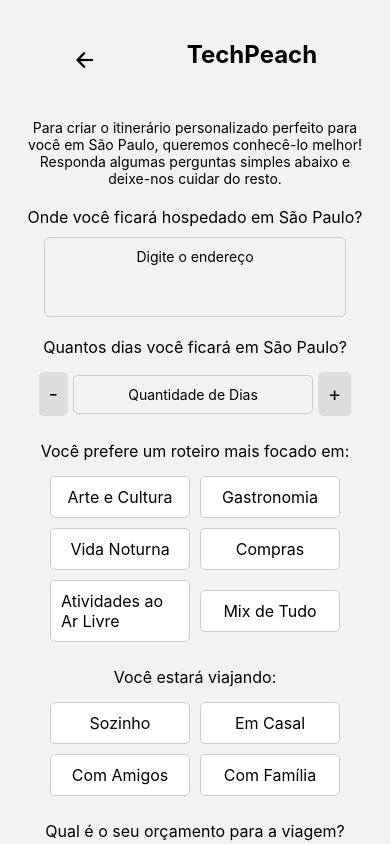
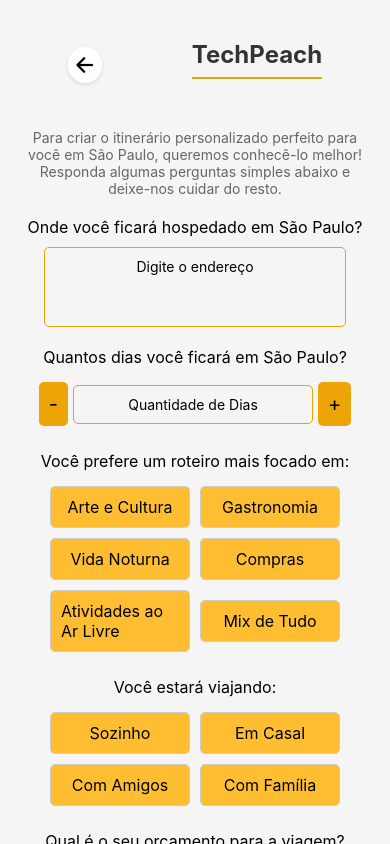
Before and after one commit to ErikTeixeira/Proj-challenge, a React Native app: screen /Formulario in a window 390 px wide. Built offline with nearby package versions, Linux system fonts and the light colour scheme.

Commit message:
styles atualizado

```diff
--- a/src/components/AccessibilityInput/style.js
+++ b/src/components/AccessibilityInput/style.js
@@ -19,7 +19,7 @@
   optionButton: {
     padding: 10,
     borderWidth: 1,
-    borderColor: '#ccc',
+    borderColor: '#eca406',
     borderRadius: 5,
     marginVertical: 5,
     marginHorizontal: 5,
@@ -28,7 +28,7 @@
     alignItems: 'center',
   },
   optionButtonSelected: {
-    backgroundColor: '#d3d3d3',
+    backgroundColor: '#eca406',
   },
   optionText: {
     fontSize: 16,
--- a/src/components/AddressInput/style.js
+++ b/src/components/AddressInput/style.js
@@ -12,7 +12,7 @@
   },
   input: {
     borderWidth: 1,
-    borderColor: '#ccc',
+    borderColor: '#eca406',
     borderRadius: 5,
     padding: 10,
     textAlign: 'center',
--- a/src/components/BudgetInput/style.js
+++ b/src/components/BudgetInput/style.js
@@ -12,7 +12,7 @@
   },
   input: {
     borderWidth: 1,
-    borderColor: '#ccc',
+    borderColor: '#eca406',
     borderRadius: 5,
     padding: 10,
     textAlign: 'center',
--- a/src/components/CuisineInput/style.js
+++ b/src/components/CuisineInput/style.js
@@ -19,7 +19,7 @@
   optionButton: {
     padding: 10,
     borderWidth: 1,
-    borderColor: '#ccc',
+    borderColor: '#eca406',
     borderRadius: 5,
     marginVertical: 5,
     marginHorizontal: 5,
@@ -28,7 +28,7 @@
     alignItems: 'center',
   },
   optionButtonSelected: {
-    backgroundColor: '#d3d3d3',
+    backgroundColor: '#eca406',
   },
   optionText: {
     fontSize: 16,
--- a/src/components/DaysInput/style.js
+++ b/src/components/DaysInput/style.js
@@ -16,14 +16,14 @@
   },
   input: {
     borderWidth: 1,
-    borderColor: '#ccc',
+    borderColor: '#eca406',
     borderRadius: 5,
     padding: 10,
     textAlign: 'center',
     width: '90%',
   },
   button: {
-    backgroundColor: '#ddd',
+    backgroundColor: '#eca406',
     borderRadius: 5,
     padding: 10,
     margin: 5,
--- a/src/components/DietaryInput/style.js
+++ b/src/components/DietaryInput/style.js
@@ -19,7 +19,7 @@
   optionButton: {
     padding: 10,
     borderWidth: 1,
-    borderColor: '#ccc',
+    borderColor: '#eca406',
     borderRadius: 5,
     marginVertical: 5,
     marginHorizontal: 5,
@@ -28,7 +28,7 @@
     alignItems: 'center',
   },
   optionButtonSelected: {
-    backgroundColor: '#d3d3d3',
+    backgroundColor: '#eca406',
   },
   optionText: {
     fontSize: 16,
@@ -38,7 +38,7 @@
   },
   input: {
     borderWidth: 1,
-    borderColor: '#ccc',
+    borderColor: '#eca406',
     borderRadius: 5,
     padding: 10,
     textAlign: 'center',
--- a/src/components/EventInput/style.js
+++ b/src/components/EventInput/style.js
@@ -19,7 +19,7 @@
   optionButton: {
     padding: 10,
     borderWidth: 1,
-    borderColor: '#ccc',
+    borderColor: '#eca406',
     borderRadius: 5,
     marginVertical: 5,
     marginHorizontal: 5,
@@ -28,7 +28,7 @@
     alignItems: 'center',
   },
   optionButtonSelected: {
-    backgroundColor: '#d3d3d3',
+    backgroundColor: '#eca406',
   },
   optionText: {
     fontSize: 16,
@@ -38,7 +38,7 @@
   },
   input: {
     borderWidth: 1,
-    borderColor: '#ccc',
+    borderColor: '#eca406',
     borderRadius: 5,
     padding: 10,
     textAlign: 'center',
--- a/src/components/ExclusionInput/style.js
+++ b/src/components/ExclusionInput/style.js
@@ -19,7 +19,7 @@
   optionButton: {
     padding: 10,
     borderWidth: 1,
-    borderColor: '#ccc',
+    borderColor: '#eca406',
     borderRadius: 5,
     marginVertical: 5,
     marginHorizontal: 5,
@@ -28,7 +28,7 @@
     alignItems: 'center',
   },
   optionButtonSelected: {
-    backgroundColor: '#d3d3d3',
+    backgroundColor: '#eca406',
   },
   optionText: {
     fontSize: 16,
@@ -38,7 +38,7 @@
   },
   input: {
     borderWidth: 1,
-    borderColor: '#ccc',
+    borderColor: '#eca406',
     borderRadius: 5,
     padding: 10,
     textAlign: 'center',
--- a/src/components/OptionSelector/style.js
+++ b/src/components/OptionSelector/style.js
@@ -23,12 +23,12 @@
     borderRadius: 5,
     marginVertical: 5,
     marginHorizontal: 5,
-    backgroundColor: '#fff',
+    backgroundColor: '#ffbe31ff',
     width: '40%',
     alignItems: 'center',
   },
   optionButtonSelected: {
-    backgroundColor: '#d3d3d3',
+    backgroundColor: '#eca406',
   },
   optionText: {
     fontSize: 16,
--- a/src/components/PeopleCountInput/style.js
+++ b/src/components/PeopleCountInput/style.js
@@ -16,14 +16,14 @@
   },
   input: {
     borderWidth: 1,
-    borderColor: '#ccc',
+    borderColor: '#eca406',
     borderRadius: 5,
     padding: 10,
     textAlign: 'center',
     width: '90%',
   },
   button: {
-    backgroundColor: '#ddd',
+    backgroundColor: '#eca406',
     borderRadius: 5,
     padding: 10,
     margin: 5,
--- a/src/components/SingleOptionSelector/style.js
+++ b/src/components/SingleOptionSelector/style.js
@@ -23,12 +23,12 @@
     borderRadius: 5,
     marginVertical: 5,
     marginHorizontal: 5,
-    backgroundColor: '#fff',
+    backgroundColor: '#ffbe31ff',
     width: '40%',
     alignItems: 'center',
   },
   optionButtonSelected: {
-    backgroundColor: '#d3d3d3',
+    backgroundColor: '#eca406',
   },
   optionText: {
     fontSize: 16,
--- a/src/screens/AddItinerario/style.js
+++ b/src/screens/AddItinerario/style.js
@@ -4,15 +4,28 @@
   container: {
     padding: 20,
     alignItems: 'center',
+    backgroundColor: '#f5f5f5', // Fundo claro
   },
   arrow: {
-    marginRight: 90
+    marginRight: 90,
+    padding: 5, // Adiciona um pouco de espaço ao redor do ícone
+    backgroundColor: '#fff', // Fundo branco para o ícone
+    borderRadius: 50, // Ícone redondo
+    shadowColor: '#000',
+    shadowOffset: { width: 0, height: 2 },
+    shadowOpacity: 0.1,
+    shadowRadius: 4,
+    elevation: 3,
   },
   title: {
     fontSize: 24,
     fontWeight: 'bold',
     marginBottom: 10,
     textAlign: 'center',
+    color: '#333',
+    borderBottomWidth: 2,
+    borderBottomColor: '#eca406', // Cor laranja para a borda inferior
+    paddingBottom: 8,
   },
   header: {
     flexDirection: 'row',
@@ -24,9 +37,10 @@
   description: {
     marginBottom: 20,
     textAlign: 'center',
+    color: '#666', // Cor do texto da descrição
   },
   submitButton: {
-    backgroundColor: '#007bff', // Exemplo de cor
+    backgroundColor: '#eca406', // Cor laranja para o botão
     padding: 10,
     borderRadius: 5,
     marginTop: 20,
@@ -36,6 +50,64 @@
     textAlign: 'center',
     fontWeight: 'bold',
   },
+  formContainer: {
+    backgroundColor: '#fff', // Fundo branco para o formulário
+    borderRadius: 8,
+    borderWidth: 1,
+    borderColor: '#eca406', // Borda laranja para o formulário
+    padding: 16,
+    marginBottom: 16,
+  },
+  input: {
+    borderWidth: 1,
+    borderColor: '#eca406', // Borda laranja para campos de entrada
+    borderRadius: 4,
+    padding: 8,
+    marginBottom: 8,
+    fontSize: 16,
+    color: '#333', // Cor do texto para boa legibilidade
+  },
+  button: {
+    backgroundColor: '#eca406', // Cor laranja para botões
+    padding: 16,
+    borderRadius: 8,
+    alignItems: 'center',
+    justifyContent: 'center',
+    marginVertical: 8,
+  },
+  buttonText: {
+    color: '#fff',
+    fontSize: 16,
+    fontWeight: 'bold',
+  },
+  selectButton: {
+    borderWidth: 1,
+    borderColor: '#eca406', // Borda laranja para botões de seleção
+    backgroundColor: '#fff', // Fundo branco para contraste
+    borderRadius: 4,
+    padding: 10,
+    marginBottom: 8,
+    alignItems: 'center',
+    justifyContent: 'center',
+  },
+  selectButtonText: {
+    color: '#eca406', // Texto laranja para botões de seleção
+    fontSize: 16,
+  },
+  focusOption: {
+    borderWidth: 1,
+    borderColor: '##eca406', // Borda laranja para opções de foco
+    borderRadius: 4,
+    padding: 10,
+    marginBottom: 8,
+    backgroundColor: '#fff',
+    alignItems: 'center',
+    justifyContent: 'center',
+  },
+  focusOptionText: {
+    color: '#eca406', // Texto laranja para opções de foco
+    fontSize: 16,
+  },
 });
 
 export default styles;
```
